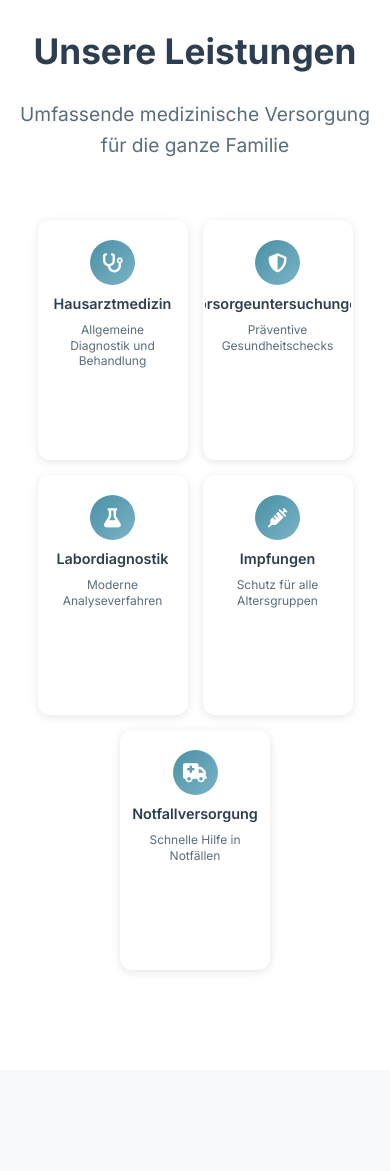
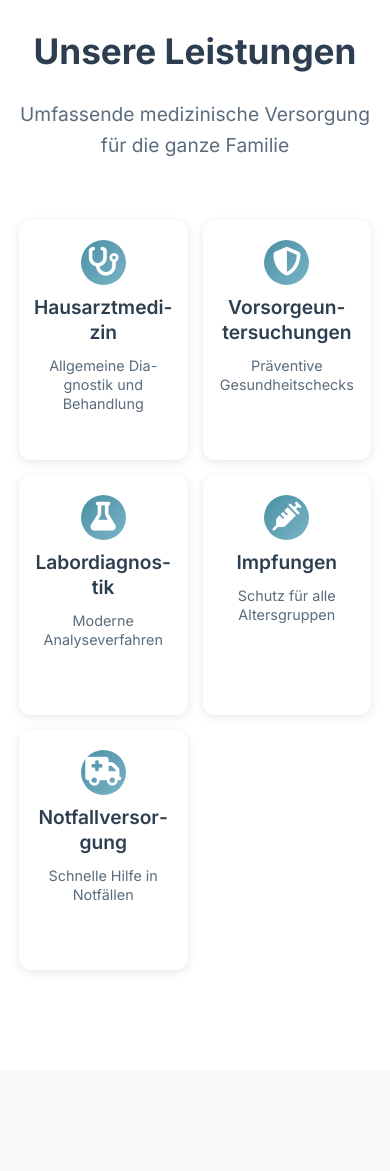
Before and after one commit to paladinsbasti/Hausarztpraxis-Airoud---Website, a PHP site: page / in a window 390 px wide. Shown: the part 1152-2323 px from the top of the page. Run offline with PHP 8.4, Linux system fonts and the light colour scheme; some libraries are stand-ins or nearby versions.

Commit message:
Fixed Service Cards

```diff
--- a/styles.css
+++ b/styles.css
@@ -377,11 +377,13 @@ body {
 }
 
 .services-grid {
-    display: flex;
-    flex-wrap: wrap;
-    justify-content: center;
+    display: grid;
+    grid-template-columns: repeat(auto-fit, minmax(220px, 1fr));
     gap: 30px;
     margin-top: 60px;
+    max-width: calc(5 * 220px + 4 * 30px); /* Max width for 5 cards */
+    margin-left: auto;
+    margin-right: auto;
 }
 
 .service-card {
@@ -394,13 +396,15 @@ body {
     cursor: pointer;
     border: 2px solid transparent;
     height: 300px;
-    width: 280px;
+    width: 100%;
+    min-width: 220px;
+    max-width: 280px;
     display: flex;
     flex-direction: column;
     justify-content: flex-start;
     align-items: center;
     overflow: hidden;
-    flex-shrink: 0;
+    margin: 0 auto;
 }
 
 .service-card:hover {
@@ -422,23 +426,26 @@ body {
 }
 
 .service-icon i {
-    font-size: 1.8rem;
+    font-size: clamp(1.2rem, 8vw, 1.8rem);
     color: var(--white);
 }
 
 .service-card h3 {
-    font-size: 1.2rem;
+    font-size: clamp(1rem, 5.5vw, 1.2rem);
     font-weight: 600;
     color: var(--text-dark);
     margin-bottom: 12px;
     flex-shrink: 0;
     line-height: 1.3;
+    word-wrap: break-word;
+    overflow-wrap: break-word;
+    hyphens: auto;
 }
 
 .service-card p {
     color: var(--text-light);
     line-height: 1.4;
-    font-size: 0.9rem;
+    font-size: clamp(0.75rem, 4vw, 0.9rem);
     margin: 0;
     flex-grow: 1;
     overflow: hidden;
@@ -447,6 +454,9 @@ body {
     -webkit-line-clamp: 4;
     line-clamp: 4;
     -webkit-box-orient: vertical;
+    word-wrap: break-word;
+    overflow-wrap: break-word;
+    hyphens: auto;
 }
 
 /* About Section */
@@ -1076,22 +1077,19 @@ body {
     }
 
     .services-grid {
-        gap: 15px;
+        grid-template-columns: repeat(auto-fit, minmax(180px, 1fr));
+        gap: 20px;
+        max-width: calc(4 * 180px + 3 * 20px); /* Max width for 4 cards on tablet */
     }
 
     .service-card {
-        width: 180px;
+        min-width: 180px;
+        max-width: 220px;
         height: 260px;
         padding: 20px 15px;
     }
 
-    .service-card h3 {
-        font-size: 1rem;
-        margin-bottom: 10px;
-    }
-
     .service-card p {
-        font-size: 0.8rem;
         -webkit-line-clamp: 3;
         line-clamp: 3;
     }
@@ -1100,10 +1098,6 @@ body {
         width: 50px;
         height: 50px;
         margin-bottom: 12px;
-    }
-
-    .service-icon i {
-        font-size: 1.4rem;
     }
 
     .contact-form-container {
@@ -1166,22 +1160,19 @@ body {
     }
 
     .services-grid {
+        grid-template-columns: repeat(auto-fit, minmax(150px, 1fr));
         gap: 15px;
+        max-width: calc(3 * 150px + 2 * 15px); /* Max width for 3 cards on mobile */
     }
 
     .service-card {
-        width: 150px;
+        min-width: 150px;
+        max-width: 200px;
         height: 240px;
         padding: 18px 12px;
     }
 
-    .service-card h3 {
-        font-size: 0.9rem;
-        margin-bottom: 8px;
-    }
-
     .service-card p {
-        font-size: 0.75rem;
         line-height: 1.3;
         -webkit-line-clamp: 3;
         line-clamp: 3;
@@ -1191,10 +1182,6 @@ body {
         width: 45px;
         height: 45px;
         margin-bottom: 10px;
-    }
-
-    .service-icon i {
-        font-size: 1.2rem;
     }
 
     .contact-btn {
```
Also changed, not shown: other parts of styles.css (+29 -13 lines).
